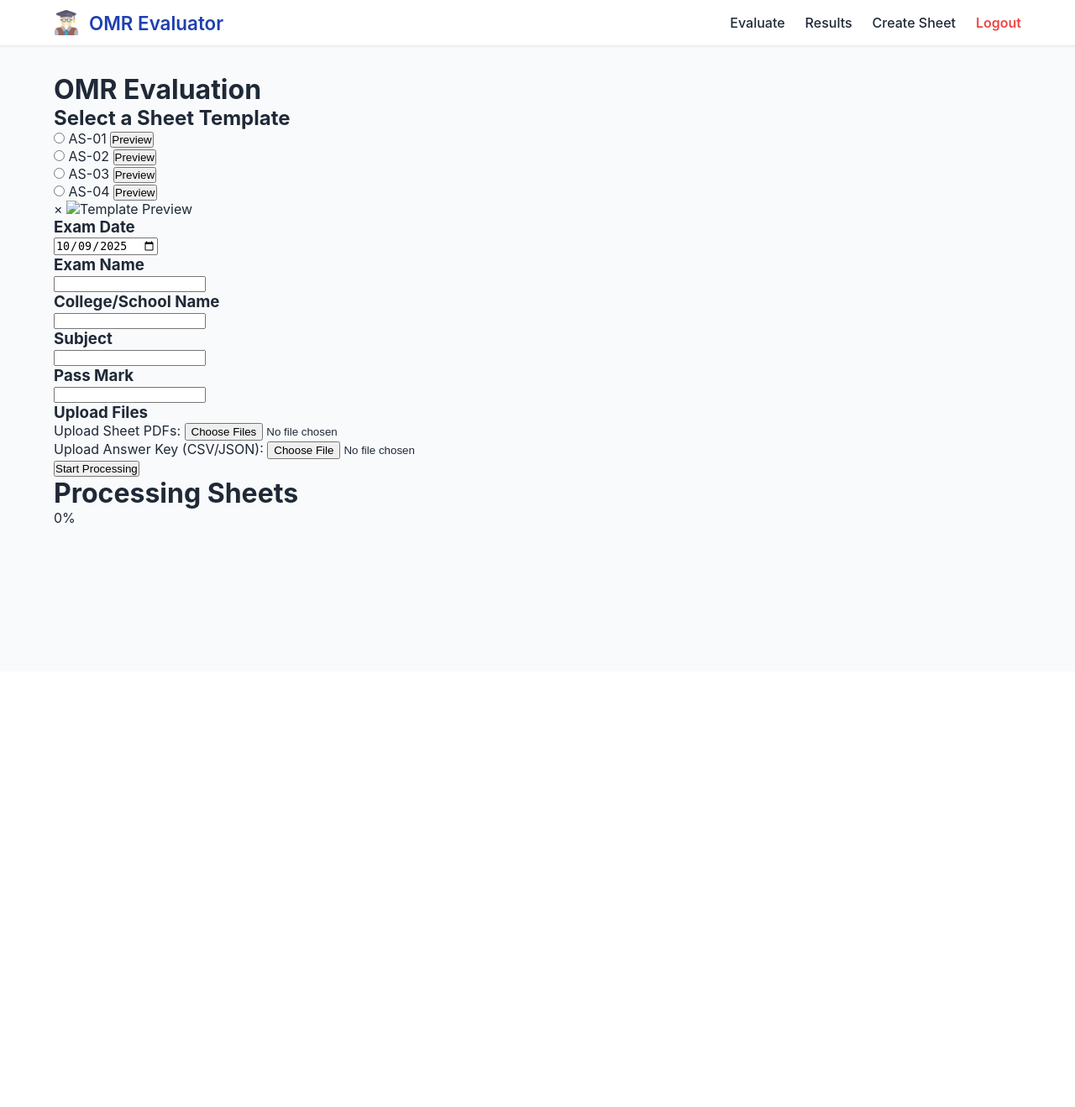
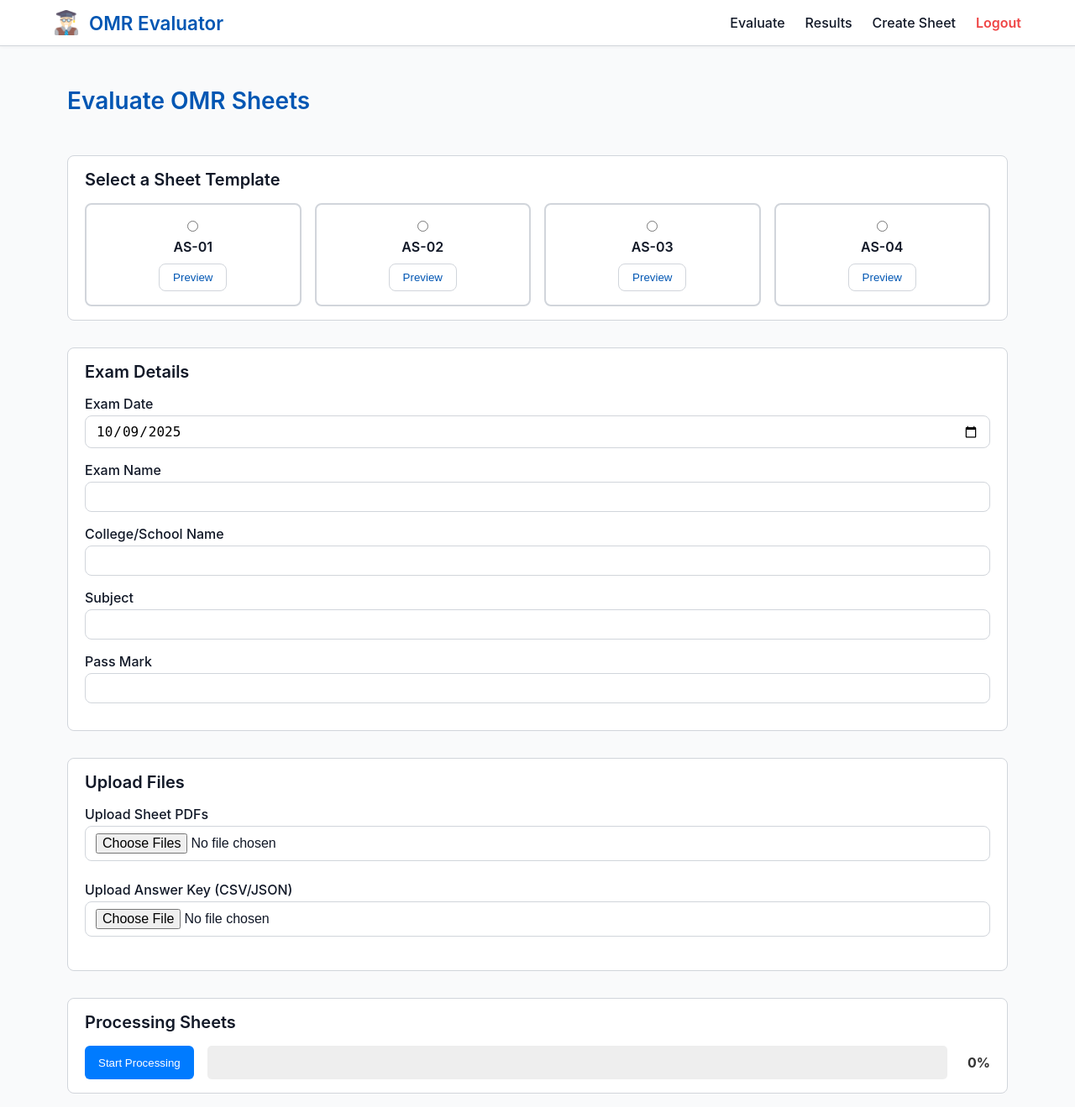
Before and after one commit to ibnu-umer/bubble-sheet-evaluator-web, a Django app: page /exam/evaluator/ in a window 1280 px wide. Shown: the whole page at 84% size. Before the commit the page ends 623 px from the top, so only its background shows below. Run offline with Django 5.2, Linux system fonts and the light colour scheme; the visitor is signed in with stand-in values (Sample User, id 1).

Commit message:
style(evaluate): style evaluate page

```diff
--- a/omr/static/css/evaluate.css
+++ b/omr/static/css/evaluate.css
@@ -1,85 +1,268 @@
-#progress-container {
-    width: 100%;
-    background: #eee;
-    border-radius: 5px;
-    margin: 20px 0;
+/* ===========================
+   Evaluate Page Styles
+   =========================== */
+
+:root {
+  --color-primary: #007bff;
+  --color-primary-dark: #0056b3;
+  --color-success: #4caf50;
+  --color-error: #b91c1c;
+  --color-bg: #f9fafb;
+  --color-border: #d1d5db;
+  --color-text: #111827;
+  --radius: 8px;
+  --transition: 0.3s ease;
 }
-#progress-bar {
-    width: 0;
-    height: 25px;
-    background: #4caf50;
+
+/* Page Layout */
+.evaluate {
+  display: flex;
+  flex-direction: column;
+  gap: 2rem;
+  padding: 1rem;
+}
+
+.section-header {
+  margin-bottom: 1rem;
+}
+
+.section-title {
+  font-size: 1.75rem;
+  font-weight: 600;
+  color: var(--color-primary-dark);
+}
+
+/* Alerts */
+.alert-list {
+  list-style: none;
+  padding: 0;
+  margin: 1rem 0;
+}
+
+.alert {
+  background: #fef2f2;
+  border: 1px solid #fecaca;
+  color: var(--color-error);
+  padding: 0.75rem 1rem;
+  border-radius: var(--radius);
+}
+
+/* Form Layout */
+.evaluate__form {
+  display: flex;
+  flex-direction: column;
+  gap: 2rem;
+}
+
+.form-section {
+  background: var(--color-white);
+  padding: 1rem 1.25rem;
+  border: 1px solid var(--color-border);
+  border-radius: var(--radius);
+}
+
+.form-section__title {
+  font-size: 1.25rem;
+  font-weight: 600;
+  color: var(--color-text);
+  margin-bottom: 1rem;
+}
+
+.form-group {
+  display: flex;
+  flex-direction: column;
+  margin-bottom: 1rem;
+}
+
+.form-label {
+  font-weight: 500;
+  margin-bottom: 0.25rem;
+}
+
+.form-input {
+  padding: 0.5rem 0.75rem;
+  border-radius: var(--radius);
+  border: 1px solid var(--color-border);
+  font-size: 1rem;
+  transition: border-color var(--transition);
+}
+
+.form-input:focus {
+  border-color: var(--color-primary);
+  outline: none;
+}
+
+.file-list {
+  margin-top: 0.5rem;
+  padding-left: 1.5rem;
+  font-size: 0.9rem;
+  color: var(--color-text);
+}
+
+/* Template Cards */
+.template-grid {
+  display: grid;
+  grid-template-columns: repeat(auto-fit, minmax(220px, 1fr));
+  gap: 1rem;
+}
+
+.template-card {
+  border: 2px solid var(--color-border);
+  border-radius: var(--radius);
+  padding: 1rem;
   text-align: center;
-    color: white;
-    border-radius: 5px;
+  background: var(--color-white);
+  transition: box-shadow var(--transition);
 }
-#results {
-    margin-top: 20px;
-    display: none;
+
+.template-card:hover {
+  box-shadow: 0 3px 8px rgba(0, 0, 0, 0.05);
 }
-table,
-th,
-td {
-    border: 1px solid black;
-    border-collapse: collapse;
-    padding: 5px;
+
+.template-card__radio {
+  margin-bottom: 8px;
 }
-.template-options {
-    display: flex;
-    gap: 20px;
-    flex-wrap: wrap;
+
+.template-card__label {
+  display: block;
+  margin-bottom: 10px;
+  font-weight: 600;
+  color: var(--color-text);
 }
-.template-card {
-    border: 2px solid #ccc;
-    border-radius: 10px;
-    padding: 15px;
-    width: 200px;
+
+/* Buttons */
+.btn {
+  display: inline-block;
+  font-weight: 500;
+  border-radius: var(--radius);
+  cursor: pointer;
+  transition: background var(--transition), color var(--transition);
   text-align: center;
 }
-.template-card input[type="radio"] {
-    margin-bottom: 8px;
-}
-.template-card label {
-    display: block;
-    margin-bottom: 10px;
-    font-weight: bold;
-}
-.preview-btn {
-    background-color: #007bff;
-    color: white;
+
+.btn--primary {
+  background: var(--color-primary);
+  color: #fff;
   border: none;
-    padding: 8px 12px;
-    border-radius: 6px;
-    cursor: pointer;
-}
-.preview-btn:hover {
-    background-color: #0056b3;
+  padding: 0.6rem 1.25rem;
 }
 
-/* Overlay modal */
+.btn--primary:hover {
+  background: var(--color-primary-dark);
+}
+
+.btn--secondary {
+  background: #fff;
+  border: 1px solid var(--color-border);
+  color: var(--color-primary-dark);
+  padding: 0.5rem 1rem;
+}
+
+.btn--secondary:hover {
+  border-color: var(--color-primary);
+  color: var(--color-primary);
+}
+
+/* Preview Overlay */
 .preview-overlay {
-    display: none; /* hidden by default */
+  display: none;
   position: fixed;
-    top: 0;
-    left: 0;
-    width: 100%;
-    height: 100%;
+  inset: 0;
   background: rgba(0, 0, 0, 0.8);
   justify-content: center;
   align-items: center;
   z-index: 1000;
 }
-.preview-overlay img {
+
+.preview-overlay.active {
+  display: flex;
+}
+
+.preview-overlay__image {
   max-width: 90%;
   max-height: 90%;
-    border-radius: 10px;
-    box-shadow: 0 0 15px rgba(0, 0, 0, 0.5);
+  border-radius: var(--radius);
+  box-shadow: 0 0 20px rgba(0, 0, 0, 0.4);
 }
-.close-btn {
+
+.preview-overlay__close {
   position: absolute;
   top: 20px;
   right: 30px;
-    font-size: 30px;
-    font-weight: bold;
-    color: white;
+  font-size: 2rem;
+  color: #fff;
   cursor: pointer;
 }
+
+/* Progress Section Layout */
+.progress-section {
+    margin-top: 3rem;
+}
+
+.progress-wrapper {
+    display: flex;
+    align-items: center;
+    gap: 1rem;
+}
+
+/* Keep your existing bar style */
+.progress-container {
+    flex: 1;
+    background: #eee;
+    border-radius: 5px;
+    height: 25px;
+    overflow: hidden;
+    position: relative;
+    height: 40px;
+}
+
+.progress-bar {
+    width: 0;
+    height: 100%;
+    background-color: #4caf50;
+    transition: width 0.4s ease;
+}
+
+/* Percentage Text */
+.progress-percentage {
+    min-width: 35px;
+    text-align: right;
+    font-weight: 700;
+    color: #333;
+}
+
+/* Button */
+#process-button {
+    background-color: #007bff;
+    color: white;
+    border: none;
+    padding: 8px 16px;
+    border-radius: 6px;
+    cursor: pointer;
+    transition: background-color 0.2s ease;
+    height: 40px;
+}
+
+#process-button:hover {
+    background-color: #0056b3;
+}
+
+
+/* Results Table */
+.results {
+  margin-top: 2rem;
+  display: none;
+}
+
+.results table {
+  width: 100%;
+  border-collapse: collapse;
+  margin-top: 1rem;
+}
+
+.results th,
+.results td {
+  border: 1px solid #ccc;
+  padding: 0.6rem;
+  text-align: center;
+}
--- a/omr/templates/base.html
+++ b/omr/templates/base.html
@@ -6,6 +6,7 @@
     <meta name="viewport" content="width=device-width, initial-scale=1.0" />
     <title>{% block title %}OMR Evaluator{% endblock %}</title>
     <link rel="stylesheet" href="{% static 'css/base.css' %}" />
+    {% block styles %}{% endblock %}
   </head>
 
   <body>
--- a/omr/templates/evaluate.html
+++ b/omr/templates/evaluate.html
@@ -1,79 +1,140 @@
-{% extends 'base.html' %} {% block title %}OMR Evaluator{% endblock %}
-{% load static %}
-{% block content %}
-
-<h1>OMR Evaluation</h1>
+{% extends 'base.html' %} {% load static %} {% block title %}OMR Evaluator{% endblock %} {% block styles %}
+<link rel="stylesheet" href="{% static 'css/evaluate.css' %}" />
+{% endblock %} {% block content %}
+<section class="page-section evaluate">
+    <header class="section-header">
+        <h1 class="section-title">Evaluate OMR Sheets</h1>
+    </header>
 
     {% if messages %}
-<ul>
+    <ul class="alert-list">
         {% for m in messages %}
-    <li>{{ m }}</li>
+        <li class="alert">{{ m }}</li>
         {% endfor %}
     </ul>
     {% endif %}
 
-<form method="post" enctype="multipart/form-data" id="process-form" action="{% url 'evaluator' %}">
+    <form
+        method="post"
+        enctype="multipart/form-data"
+        id="process-form"
+        class="evaluate__form"
+        action="{% url 'evaluator' %}"
+    >
         {% csrf_token %}
 
-    <h2>Select a Sheet Template</h2>
-    <div class="template-options mb-6">
+        <!-- Template Selection -->
+        <div class="form-section">
+            <h2 class="form-section__title">Select a Sheet Template</h2>
+            <div class="template-grid">
                 {% for t in templates %}
                 <div class="template-card">
-            <input type="radio" id="{{ t }}" name="sheet_template" value="{{ t }}" required />
-            <label for="{{ t }}">{{ t }}</label>
-            <button class="preview-btn" type="button" data-img="{% static 'sheet_images/' %}{{ t }}.png">
+                    <input
+                        type="radio"
+                        id="{{ t }}"
+                        name="sheet_template"
+                        value="{{ t }}"
+                        required
+                        class="template-card__radio"
+                    />
+                    <label for="{{ t }}" class="template-card__label">{{ t }}</label>
+                    <button
+                        class="btn btn--secondary preview-btn"
+                        type="button"
+                        data-img="{% static 'sheet_images/' %}{{ t }}.png"
+                    >
                         Preview
                     </button>
                 </div>
                 {% endfor %}
             </div>
-
-    <div class="preview-overlay" id="previewOverlay">
-        <span class="close-btn" id="closePreview">&times;</span>
-        <img id="previewImage" src="" alt="Template Preview" />
         </div>
 
-    <h3>Exam Date</h3>
-    <input for="exam-date" name="exam_date" type="date" id="dateInput" />
+        <!-- Template Preview Overlay -->
+        <div class="preview-overlay" id="previewOverlay">
+            <span class="preview-overlay__close" id="closePreview">&times;</span>
+            <img id="previewImage" src="" alt="Template Preview" class="preview-overlay__image" />
+        </div>
 
-    <h3>Exam Name</h3>
-    <input for="exam-name" name="exam_name" type="text" required />
+        <!-- Exam Details -->
+        <div class="form-section">
+            <h2 class="form-section__title">Exam Details</h2>
 
-    <h3>College/School Name</h3>
-    <input for="org-name" name="org_name" type="text" required />
+            <div class="form-group">
+                <label for="dateInput" class="form-label">Exam Date</label>
+                <input type="date" id="dateInput" name="exam_date" class="form-input" />
+            </div>
 
-    <h3>Subject</h3>
-    <input for="subject" name="subject" type="text" required />
+            <div class="form-group">
+                <label for="exam-name" class="form-label">Exam Name</label>
+                <input type="text" id="exam-name" name="exam_name" class="form-input" required />
+            </div>
 
-    <h3>Pass Mark</h3>
-    <input for="pass-mark" name="pass_mark" type="number" required />
+            <div class="form-group">
+                <label for="org-name" class="form-label">College/School Name</label>
+                <input type="text" id="org-name" name="org_name" class="form-input" required />
+            </div>
+
+            <div class="form-group">
+                <label for="subject" class="form-label">Subject</label>
+                <input type="text" id="subject" name="subject" class="form-input" required />
+            </div>
+
+            <div class="form-group">
+                <label for="pass-mark" class="form-label">Pass Mark</label>
+                <input type="number" id="pass-mark" name="pass_mark" class="form-input" required />
+            </div>
+        </div>
 
         <!-- Upload Section -->
-    <h3>Upload Files</h3>
-    <div>
-        <label for="sheet_upload">Upload Sheet PDFs:</label>
-        <input type="file" name="sheet_files" id="sheet_upload" accept=".pdf" multiple required />
-        <ul id="sheetList"></ul>
+        <div class="form-section">
+            <h2 class="form-section__title">Upload Files</h2>
+
+            <div class="form-group">
+                <label for="sheet_upload" class="form-label">Upload Sheet PDFs</label>
+                <input
+                    type="file"
+                    name="sheet_files"
+                    id="sheet_upload"
+                    class="form-input"
+                    accept=".pdf"
+                    multiple
+                    required
+                />
+                <ul id="sheetList" class="file-list"></ul>
             </div>
 
-    <div>
-        <label for="answer_upload">Upload Answer Key (CSV/JSON):</label>
-        <input type="file" name="answer_file" id="answer_upload" accept=".csv,.json" required />
-        <ul id="answerList"></ul>
+            <div class="form-group">
+                <label for="answer_upload" class="form-label">Upload Answer Key (CSV/JSON)</label>
+                <input
+                    type="file"
+                    name="answer_file"
+                    id="answer_upload"
+                    class="form-input"
+                    accept=".csv,.json"
+                    required
+                />
+                <ul id="answerList" class="file-list"></ul>
+            </div>
         </div>
 
-    <button type="submit" id="process-button">Start Processing</button>
+        <section class="form-section">
+            <h2 class="form-section__title">Processing Sheets</h2>
+
+            <div class="progress-wrapper">
+                <button type="submit" id="process-button" class="btn btn--primary">Start Processing</button>
+
+                <div class="progress-container" id="progress-container">
+                    <div class="progress-bar" id="progress-bar"></div>
+                </div>
+
+                <span class="progress-percentage" id="progress-percentage">0%</span>
+            </div>
+        </section>
     </form>
 
-<h1>Processing Sheets</h1>
-<div id="progress-container">
-    <div id="progress-bar">0%</div>
-</div>
-
-<div id="results" style="display: none"></div>
-{% endblock %}
-
-
-{% block scripts %}
+    <div id="results" class="results"></div>
+</section>
+{% endblock %} {% block scripts %}
 <script src="{% static 'js/evaluate.js' %}"></script>
 {% endblock %}
```
Lines whose indentation alone changed are shown as unchanged.
